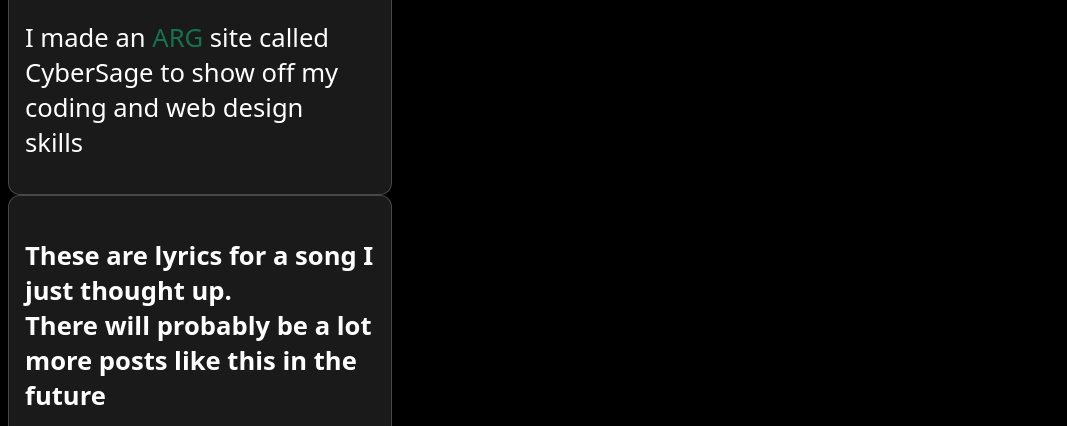
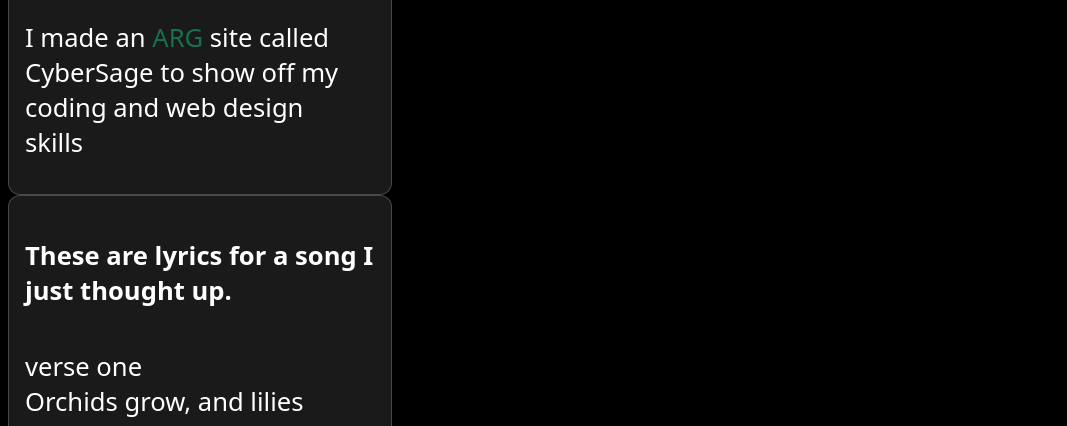
Before and after one commit to Vazol-zav/FergBerg-blog, a plain HTML site: page index.html in a window 1280 px wide. Shown: the part 362-788 px from the top of the page, without its empty margins (0-1067 px from the left). Drawn offline with Linux system fonts and the light colour scheme.

Commit message:
Fix song lyrics header formatting
Removed unnecessary line break from song lyrics header.

```diff
--- a/index.html
+++ b/index.html
@@ -15,8 +15,7 @@
   </div>
   </div>
   <div class="card lyrics">
-    <h3>These are lyrics for a song I just thought up.<br>
-      There will probably be a lot more posts like this in the future</h3>
+    <h3>These are lyrics for a song I just thought up.</h3>
      <div class="card-content">
     <article class="lyrics">
     <p>verse one<br>
```
